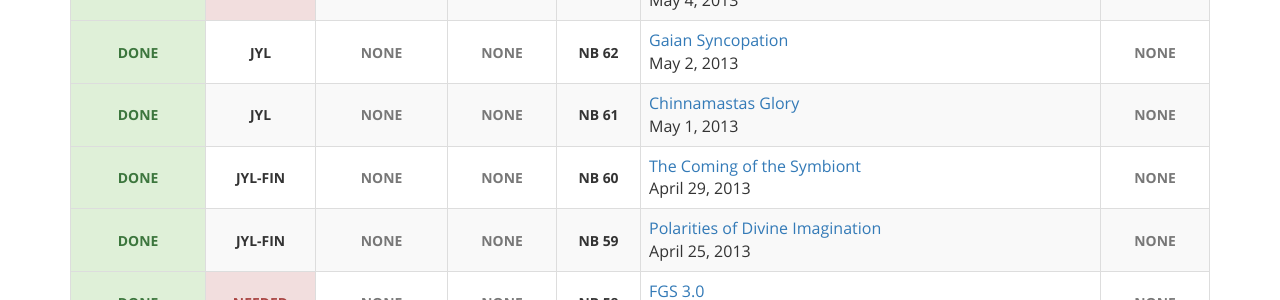
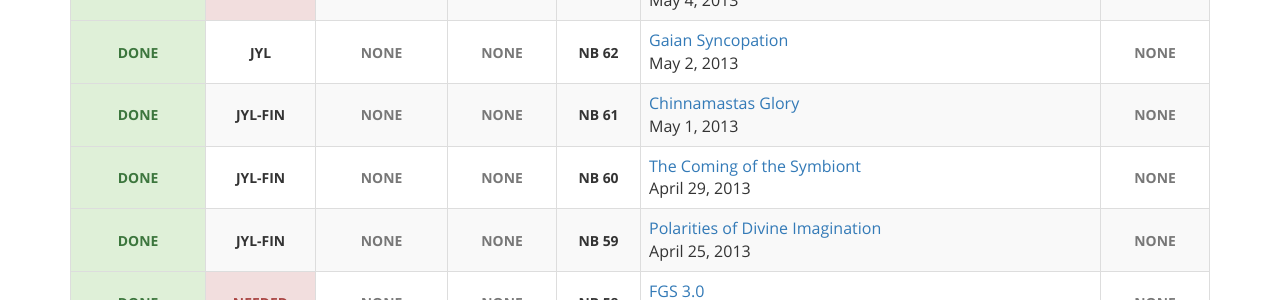
Before and after one commit to gaiaspora/gaiaspora.github.io, a Jekyll site: the page built from content/navigator-briefings.markdown, in a window 1280 px wide and 900 px high, scrolled down 4648 px. Shown: the part 155-455 px from the top of the window. Built offline with Jekyll 4.4.1, drawn with Linux system fonts in a browser that asks for light colours; some of the changed text lies outside the part shown.

Commit message:
Update nb.yaml

```diff
--- a/_data/nb.yaml
+++ b/_data/nb.yaml
@@ -630,7 +630,7 @@
 
 - NB: "61"
   Transcription: "done"
-  Review: "JYL"
+  Review: "JYL-FIN"
   Proofreading: "none"
   Index: "none"
   Title: "Chinnamastas Glory"
@@ -936,7 +936,7 @@
 
 - NB: "29"
   Transcription: "done"
-  Review: "Hans"
+  Review: "Hans-FIN"
   Proofreading: "none"
   Index: "none"
   Title: "Channel 16 Test One - Specifications"
@@ -990,7 +990,7 @@
 
 - NB: "23"
   Transcription: "done"
-  Review: "Athena"
+  Review: "Athena-FIN"
   Proofreading: "none"
   Index: "none"
   Title: "Evil by Proxy"
```
